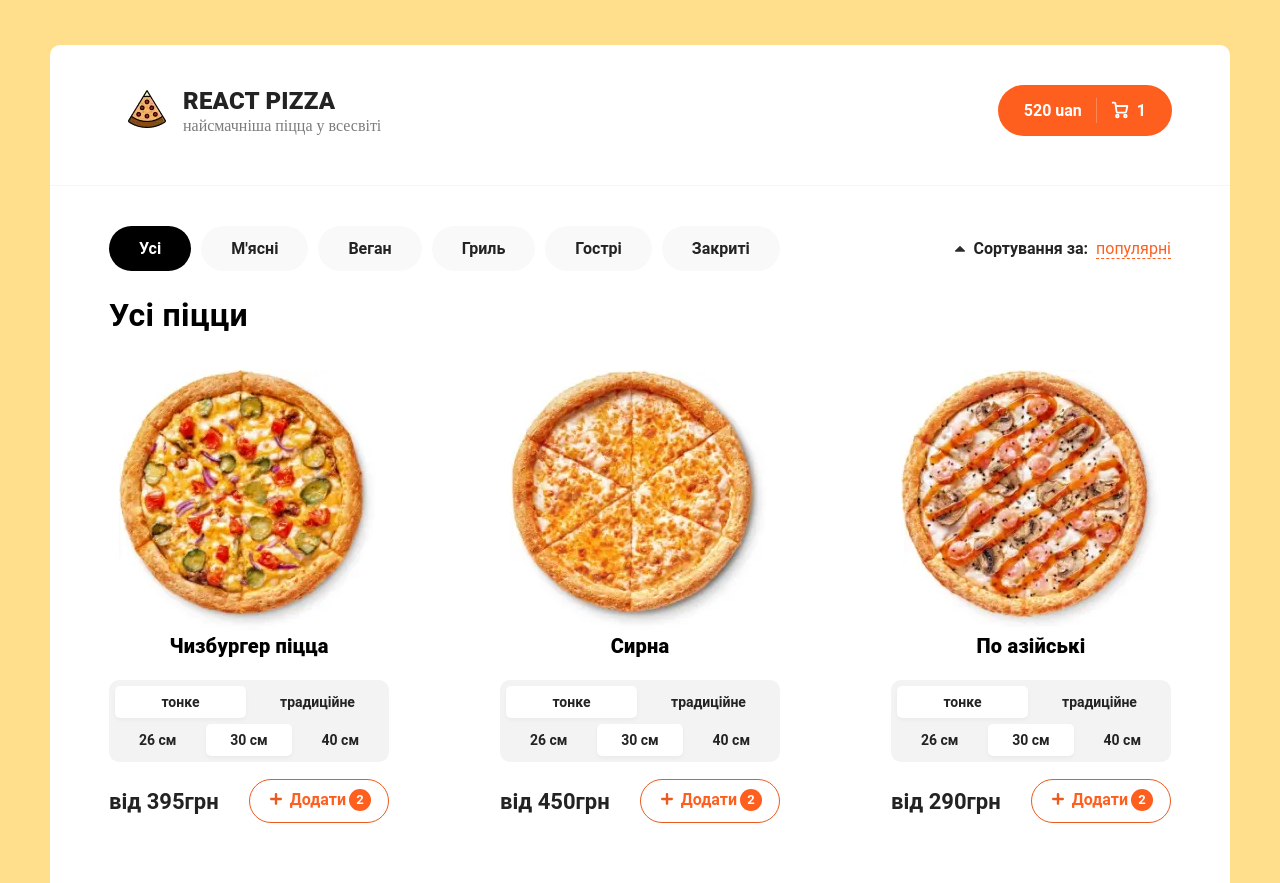
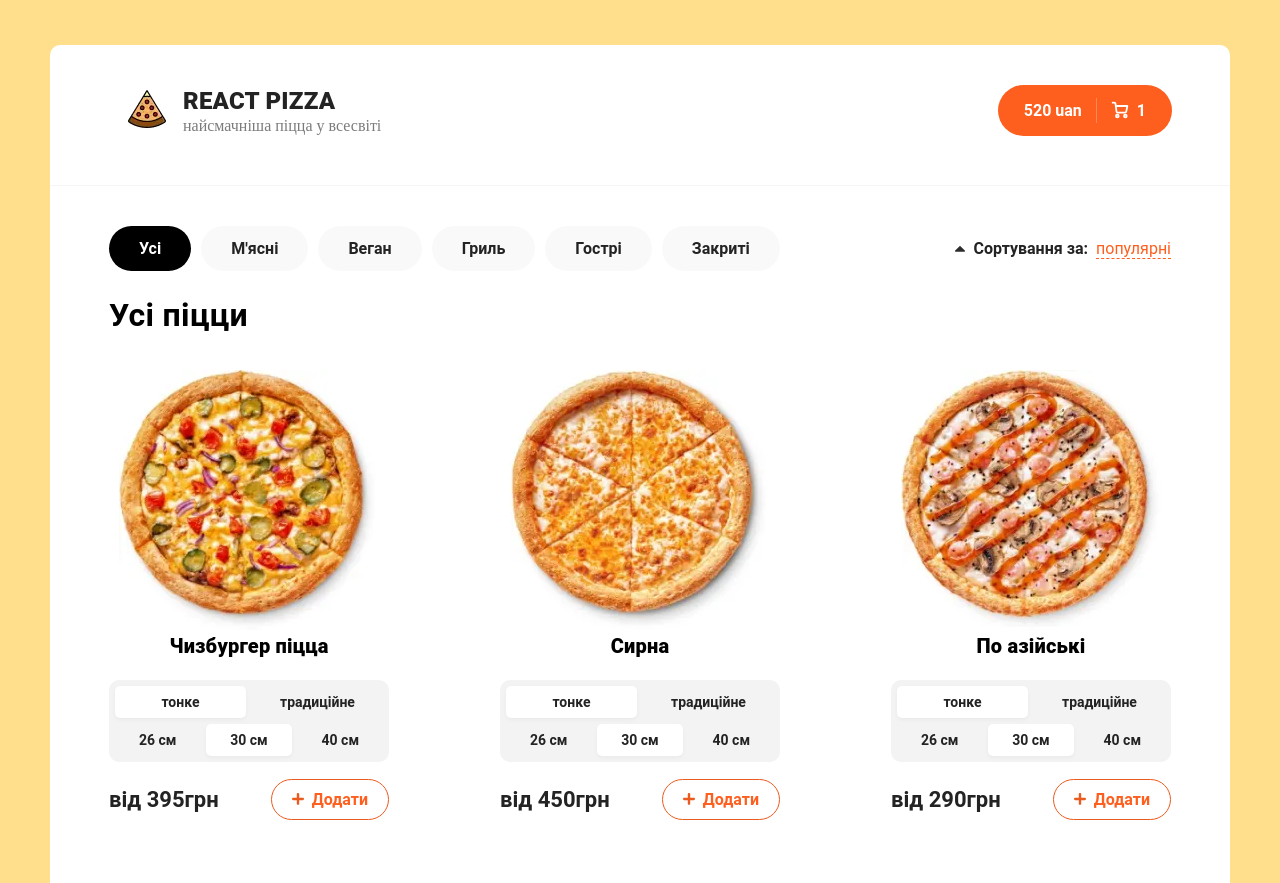
Before and after one commit to liubovridko/react-site-fastfood, a React (Create React App) app: page / in a window 1280 px wide. Shown: the top 883 px of the page. Built offline with nearby package versions, Linux system fonts and the light colour scheme.

Commit message:
merge branch

```diff
--- a/src/components/PizzaBlock.js
+++ b/src/components/PizzaBlock.js
@@ -1,4 +1,10 @@
+import React from "react";
+
 export default function PizzaBlock({ title, img, price }) {
+	const [pizzaCount, setPizzaCount] = React.useState(0);
+	const onAddPizza = () => {
+		setPizzaCount(pizzaCount + 1);
+	};
 	return (
 		<div className="pizza-block">
 			<div className="pizza-block__image">
@@ -20,7 +26,7 @@ export default function PizzaBlock({ title, img, price }) {
 			</div>
 			<div className="pizza-block__bottom">
 				<div className="pizza-block__price">від {price}грн</div>
-				<div className="button button--add">
+				<button onClick={onAddPizza} className="button button--add">
 					<svg
 						width="12"
 						height="12"
@@ -34,8 +40,10 @@ export default function PizzaBlock({ title, img, price }) {
 						/>
 					</svg>
 					<span>Додати</span>
-					<i style={{ display: "inline-block" }}>2</i>
-				</div>
+					{pizzaCount >= 1 && (
+						<i style={{ display: "inline-block" }}>{pizzaCount}</i>
+					)}
+				</button>
 			</div>
 		</div>
 	);
```
